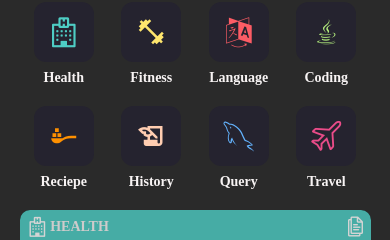
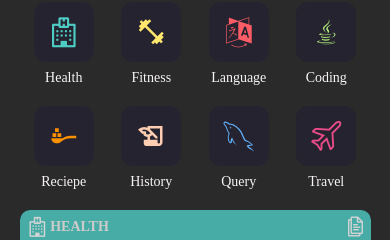
Before and after one commit to Sandi2156/CHATGPT-AI, a React Native app: screen / in a window 390 px wide. Shown: the part 238-478 px from the top of the page. Built offline with nearby package versions, Linux system fonts and the light colour scheme; what apisauce would draw is missing.

Commit message:
small refactoring

```diff
--- a/app/enums/routes.ts
+++ b/app/enums/routes.ts
@@ -4,7 +4,7 @@ enum routes {
 	SUGGESTIONS = "SUGGESTIONS",
 	HOME_TAB = "HOME_TAB",
 	GENERAL_CHAT_TAB = "GENERAL_CHAT_TAB",
-	LANGUAGE_SECTION = "LANGUAGE_SECTION",
+	LANGUAGE_SECTION = "Language",
 }
 
 export default routes;
--- a/app/navigation/HomeNavigator.tsx
+++ b/app/navigation/HomeNavigator.tsx
@@ -46,7 +46,6 @@ export default function HomeNavigator() {
 								options={options}
 								route={route}
 								back={back}
-								showSuggestionsIcon
 							/>
 						),
 					})}
--- a/app/screens/ChatScreen/components/ChatItem.tsx
+++ b/app/screens/ChatScreen/components/ChatItem.tsx
@@ -54,7 +54,7 @@ const styles = StyleSheet.create({
 		width: "auto",
 		alignSelf: "flex-start",
 	},
-	text: { color: colors.white, width: "auto", fontSize: 16 },
+	text: { color: colors.light, width: "auto", fontSize: 16 },
 	user_container: {
 		paddingHorizontal: 20,
 		paddingVertical: 15,
--- a/app/screens/HomeScreen/components/HomeSectionButton.tsx
+++ b/app/screens/HomeScreen/components/HomeSectionButton.tsx
@@ -46,7 +46,7 @@ export default function HomeSectionButton({
 			</View>
 			{/* </Shadow> */}
 
-			<AppText>{title}</AppText>
+			<AppText style={{ fontWeight: "400" }}>{title}</AppText>
 		</TouchableOpacity>
 	);
 }
```
